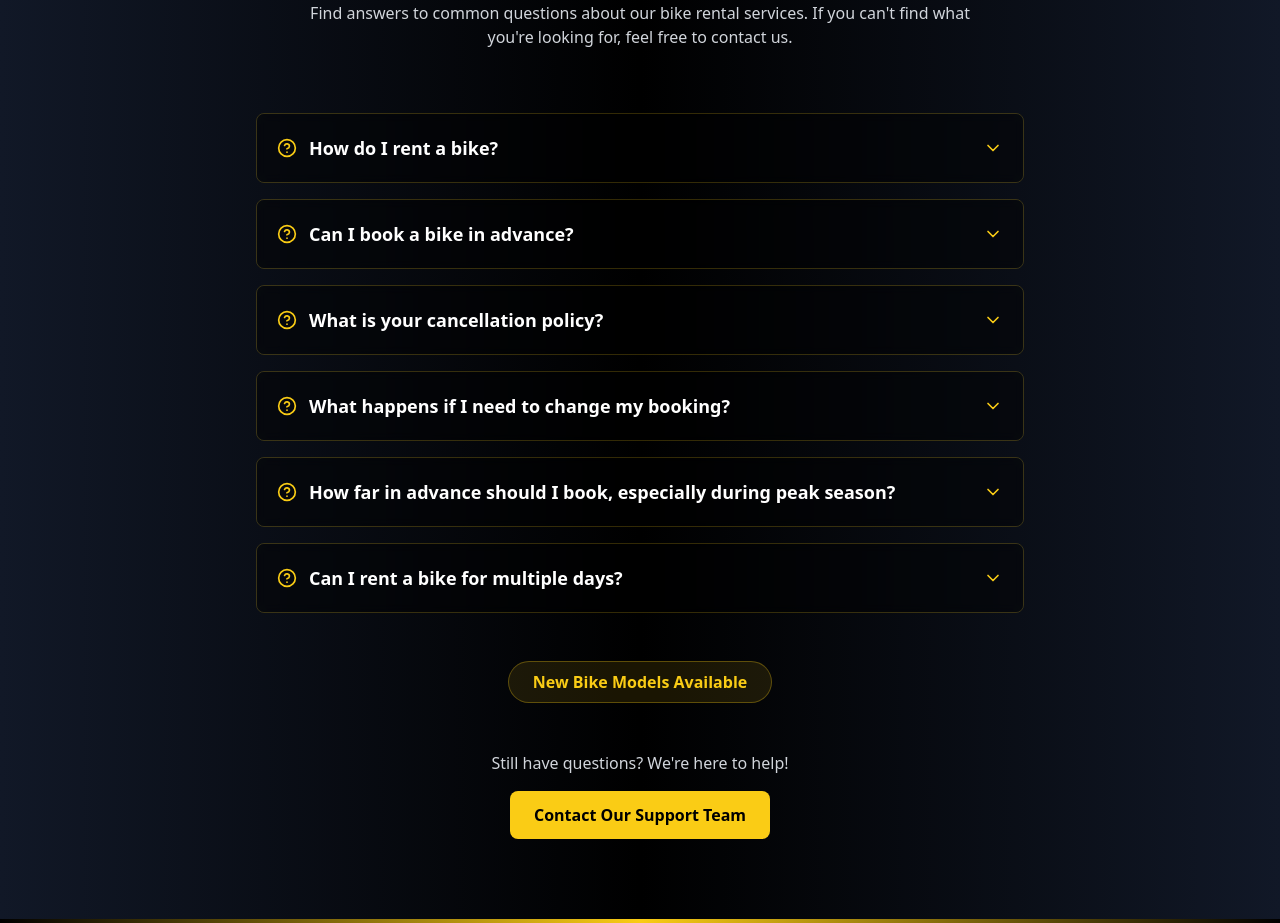
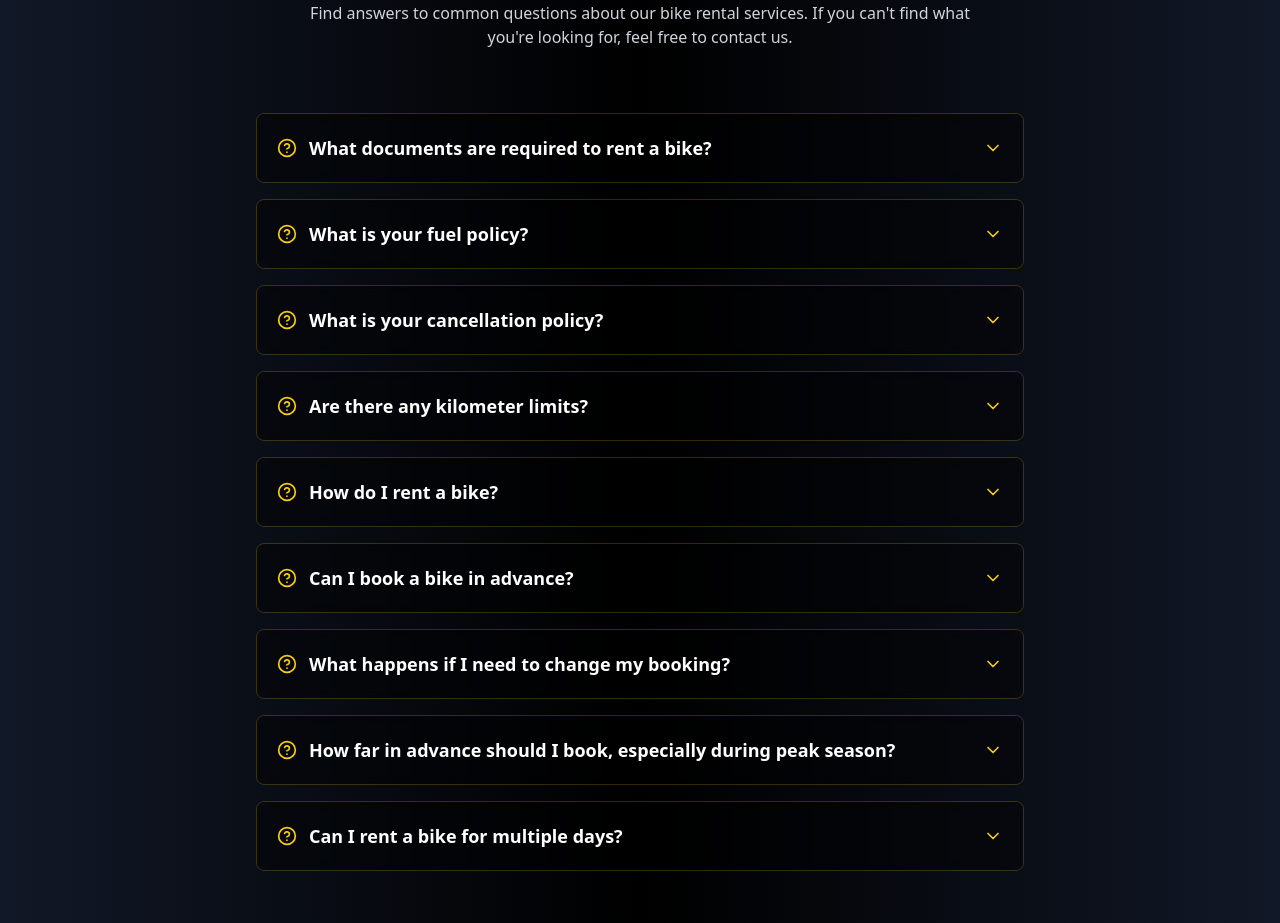
Before and after one commit to samirdhoran2000/prakash_bike_new, a React (Vite) app: page / in a window 1280 px wide. Shown: the part 6640-7563 px from the top of the page. Built offline with nearby package versions, Linux system fonts and the light colour scheme.

Commit message:
feat: Update FAQ and Footer components with new questions and contact information

```diff
--- a/src/components/FAQ.jsx
+++ b/src/components/FAQ.jsx
@@ -4,6 +4,26 @@ import { ChevronDown, ChevronUp, HelpCircle } from "lucide-react";
 const FAQ = () => {
   // FAQ data in JSON format
   const faqData = [
+    {
+      question: "What documents are required to rent a bike?",
+      answer:
+        "You will need a valid driver's license, a copy of your Aadhar card, and a security deposit.",
+    },
+    {
+      question: "What is your fuel policy?",
+      answer:
+        'The bike will be provided with some fuel, and you are expected to return it with a same tank. If the tank is not as same, a refueling charge will be applied.',
+    },
+    {
+      question: "What is your cancellation policy?",
+      answer:
+        "You can cancel your booking at any time. Cancellations made within 24 hours of the rental period will be subject to a cancellation fee.",
+    },
+    {
+      question: "Are there any kilometer limits?",
+      answer:
+        "Our rentals come with no kilometer limits. You can ride as much as you want without worrying about extra charges.",
+    },
     {
       question: "How do I rent a bike?",
       answer:
@@ -13,11 +33,6 @@ const FAQ = () => {
       question: "Can I book a bike in advance?",
       answer:
         "Absolutely! We highly recommend booking in advance, especially during busy seasons, to ensure you get the perfect bike for your adventure.",
-    },
-    {
-      question: "What is your cancellation policy?",
-      answer:
-        "We understand plans can change. We offer a flexible cancellation policy. Please refer to our terms and conditions for specifics, but we aim to make it as hassle-free as possible for you.",
     },
     {
       question: "What happens if I need to change my booking?",
@@ -108,14 +123,6 @@ const FAQ = () => {
           </div>
         </div>
 
-        {/* Launch Date Badge */}
-        <div className="mt-12 text-center">
-          <div className="inline-block bg-yellow-400/10 border border-yellow-400/30 rounded-full px-6 py-2">
-            <span className="text-yellow-400 font-semibold">
-              New Bike Models Available
-            </span>
-          </div>
-        </div>
 
         {/* CTA */}
         <div className="mt-12 text-center">
--- a/src/components/Footer.jsx
+++ b/src/components/Footer.jsx
@@ -1,4 +1,3 @@
-import React from "react";
 import {
   MapPin,
   Phone,
```
